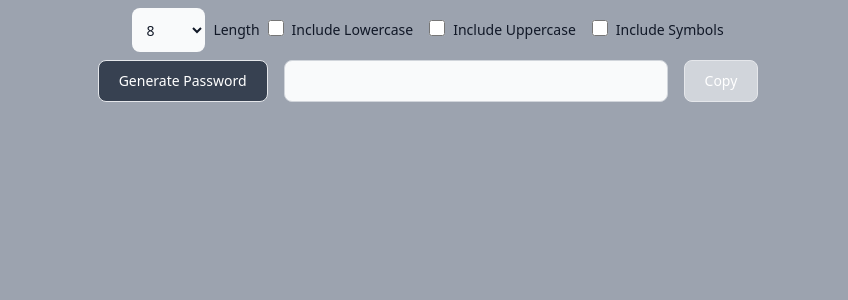
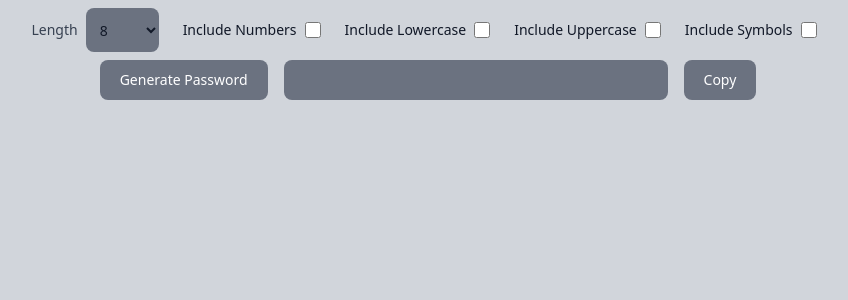
Before and after one commit to WarcholF/PasswordGenerator, a React (Create React App) app in the folder password-generator/: page / in a window 1280 px wide. Shown: the top 300 px of the page, without its empty margins (212-1060 px from the left). Built offline with nearby package versions, Linux system fonts and the light colour scheme.

Commit message:
Changes to Form component

```diff
--- a/password-generator/src/components/Form.js
+++ b/password-generator/src/components/Form.js
@@ -1,7 +1,6 @@
 import { useState } from "react";
 
 const Form = () => {
-  let generatedPassword;
   let passwordSymbols = [];
   let length = [8, 16, 20, 24, 28, 32, 64, 128, 256, 512, 1024, 2048];
   let numbers = ["0", "1", "2", "3", "4", "5", "6", "7", "8", "9"];
@@ -95,10 +94,14 @@ const Form = () => {
 
   const [passwordChange, setPasswordChange] = useState("");
   const [checkedNumber, setCheckedNumber] = useState(8);
+  const [includeNumber, setIncludeNumber] = useState(false);
   const [checkedLower, setCheckedLower] = useState(false);
   const [checkedUpper, setCheckedUpper] = useState(false);
   const [checkedSymbols, setCheckedSymbols] = useState(false);
 
+  const handleNumber = () => {
+    setIncludeNumber(!includeNumber);
+  };
   const handleLower = () => setCheckedLower(!checkedLower);
   const handleUpper = () => setCheckedUpper(!checkedUpper);
   const handleSymbols = () => setCheckedSymbols(!checkedSymbols);
@@ -108,8 +111,9 @@ const Form = () => {
   };
 
   const generatePassword = () => {
-    passwordSymbols = passwordSymbols.concat(numbers);
-
+    if (includeNumber) {
+      passwordSymbols = passwordSymbols.concat(numbers);
+    }
     if (checkedLower) {
       passwordSymbols = passwordSymbols.concat(lowerCase);
     }
@@ -118,6 +122,10 @@ const Form = () => {
     }
     if (checkedSymbols) {
       passwordSymbols = passwordSymbols.concat(symbols);
+    }
+    if (!includeNumber & !checkedLower & !checkedUpper & !checkedSymbols) {
+      alert("You need to choose at least one parameter!");
+      return false;
     }
 
     let password = "";
@@ -133,72 +141,87 @@ const Form = () => {
     <div>
       <div class="flex justify-center">
         <div class="flex">
+          <label
+            for="checked-checkbox"
+            class="mt-5  text-sm font-medium text-gray-700 dark:text-gray-700"
+          >
+            Length
+          </label>
           <select
             id="numbers"
-            class=" mx-2 my-2 w-18 bg-gray-50 text-gray-900 text-sm rounded-lg  block  p-2.5 dark:bg-gray-700 dark:border-gray-600  dark:text-white "
+            class=" mx-2 my-2 w-18 bg-gray-500 text-gray-900 text-sm rounded-lg  block  p-2.5 dark:bg-gray-500 dark:border-gray-600  dark:text-white "
             onChange={handleNumberChange}
           >
             {length.map((length) => (
               <option value={length}>{length}</option>
             ))}
           </select>
+        </div>
+        <div class="flex mx-2 my-5">
           <label
             for="checked-checkbox"
-            class="mt-5  text-sm font-medium text-gray-900 dark:text-gray-300"
+            class="mx-2 text-sm font-medium text-gray-900 dark:text-gray-700"
           >
-            Length
+            Include Numbers
           </label>
+          <input
+            id="number-select"
+            type="checkbox"
+            onClick={handleNumber}
+            value=""
+            class="w-4 h-5  bg-gray-100 border-gray-300 rounded dark:ring-offset-gray-800  dark:bg-gray-700 dark:border-gray-600"
+          ></input>
         </div>
         <div class="flex mx-2 my-5">
+          <label
+            for="checked-checkbox"
+            class="mx-2 text-sm font-medium text-gray-900 dark:text-gray-700"
+          >
+            Include Lowercase
+          </label>
           <input
             id="default-checkbox"
             type="checkbox"
             onClick={handleLower}
             value=""
-            class="w-4 h-4  bg-gray-100 border-gray-300 rounded dark:ring-offset-gray-800  dark:bg-gray-700 dark:border-gray-600"
+            class="w-4 h-5  bg-gray-100 border-gray-300 rounded dark:ring-offset-gray-800  dark:bg-gray-700 dark:border-gray-600"
           ></input>
+        </div>
+        <div class="flex mx-2 my-5">
           <label
             for="checked-checkbox"
-            class="ml-2 text-sm font-medium text-gray-900 dark:text-gray-300"
+            class="mx-2 text-sm font-medium text-gray-900 dark:text-gray-700"
           >
-            Include Lowercase
+            Include Uppercase
           </label>
-        </div>
-        <div class="flex mx-2 my-5">
           <input
             id="default-checkbox"
             type="checkbox"
             onClick={handleUpper}
             value=""
-            class="w-4 h-4  bg-gray-100 border-gray-300 rounded  dark:ring-offset-gray-800  dark:bg-gray-700 dark:border-gray-600"
+            class="w-4 h-5  bg-gray-100 border-gray-300 rounded  dark:ring-offset-gray-800  dark:bg-gray-700 dark:border-gray-600"
           ></input>
+        </div>
+        <div class="flex mx-2 my-5">
           <label
             for="checked-checkbox"
-            class="ml-2 text-sm font-medium text-gray-900 dark:text-gray-300"
+            class="mx-2 text-sm font-medium text-gray-900 dark:text-gray-700"
           >
-            Include Uppercase
+            Include Symbols
           </label>
-        </div>
-        <div class="flex mx-2 my-5">
           <input
             id="default-checkbox"
             type="checkbox"
             onClick={handleSymbols}
             value=""
-            class="w-4 h-4  bg-gray-100 border-gray-300 rounded  dark:ring-offset-gray-800  dark:bg-gray-700 dark:border-gray-600"
+            class="w-4 h-5  bg-gray-100 border-gray-300 rounded  dark:ring-offset-gray-800  dark:bg-gray-700 dark:border-gray-600"
           ></input>
-          <label
-            for="checked-checkbox"
-            class="ml-2 text-sm font-medium text-gray-900 dark:text-gray-300"
-          >
-            Include Symbols
-          </label>
         </div>
       </div>
       <div class="flex justify-center">
         <button
           type="button"
-          class="py-2.5 px-5 mx-2 mb-2 text-sm font-medium text-white focus:outline-none bg-gray-700 rounded-lg border border-gray-200 hover:bg-gray-100 hover:text-white focus:z-10    dark:bg-gray-700 dark:text-white  dark:hover:text-white"
+          class="py-2.5 px-5 mx-2 mb-2 text-sm font-medium text-white focus:outline-none bg-gray-500 rounded-lg focus:z-10  dark:bg-gray-500 dark:text-white  dark:hover:text-white"
           onClick={generatePassword}
         >
           Generate Password
@@ -206,12 +229,12 @@ const Form = () => {
         <input
           type="text"
           id="first_name"
-          class="w-96 py-2.5 px-5 mx-2 mb-2 font-medium bg-gray-50 border border-gray-300 text-gray-900 text-sm rounded-lg focus:ring-blue-500 focus:border-blue-500 block p-2.5 dark:bg-gray-700 dark:border-gray-600 dark:placeholder-gray-400 dark:text-white dark:focus:ring-blue-500 dark:focus:border-blue-500"
+          class="w-96 py-2.5 px-5 mx-2 mb-2 font-medium bg-gray-500 text-sm rounded-lg  p-2.5 dark:bg-gray-500  dark:text-white "
           value={passwordChange}
         ></input>
         <button
           type="button"
-          class="py-2.5 px-5 mx-2 mb-2 text-sm font-medium text-white focus:outline-none bg-gray-300 rounded-lg border border-gray-200 hover:bg-gray-100 hover:text-white focus:z-10    dark:bg-gray-200 dark:text-white  dark:hover:text-white"
+          class="py-2.5 px-5 mx-2 mb-2 text-sm font-medium  text-white focus:outline-none bg-gray-500 rounded-lg focus:z-10 dark:bg-gray-500 dark:text-white dark:hover:text-white"
           onClick={() => {
             navigator.clipboard.writeText(passwordChange);
           }}
--- a/password-generator/src/pages/App.js
+++ b/password-generator/src/pages/App.js
@@ -2,7 +2,7 @@ import Form from "../components/Form";
 
 const MainContent = () => {
   return (
-    <div className="min-h-screen flex flex-col bg-gray-400">
+    <div className="min-h-screen flex flex-col bg-gray-300">
       <Form />
     </div>
   );
```
